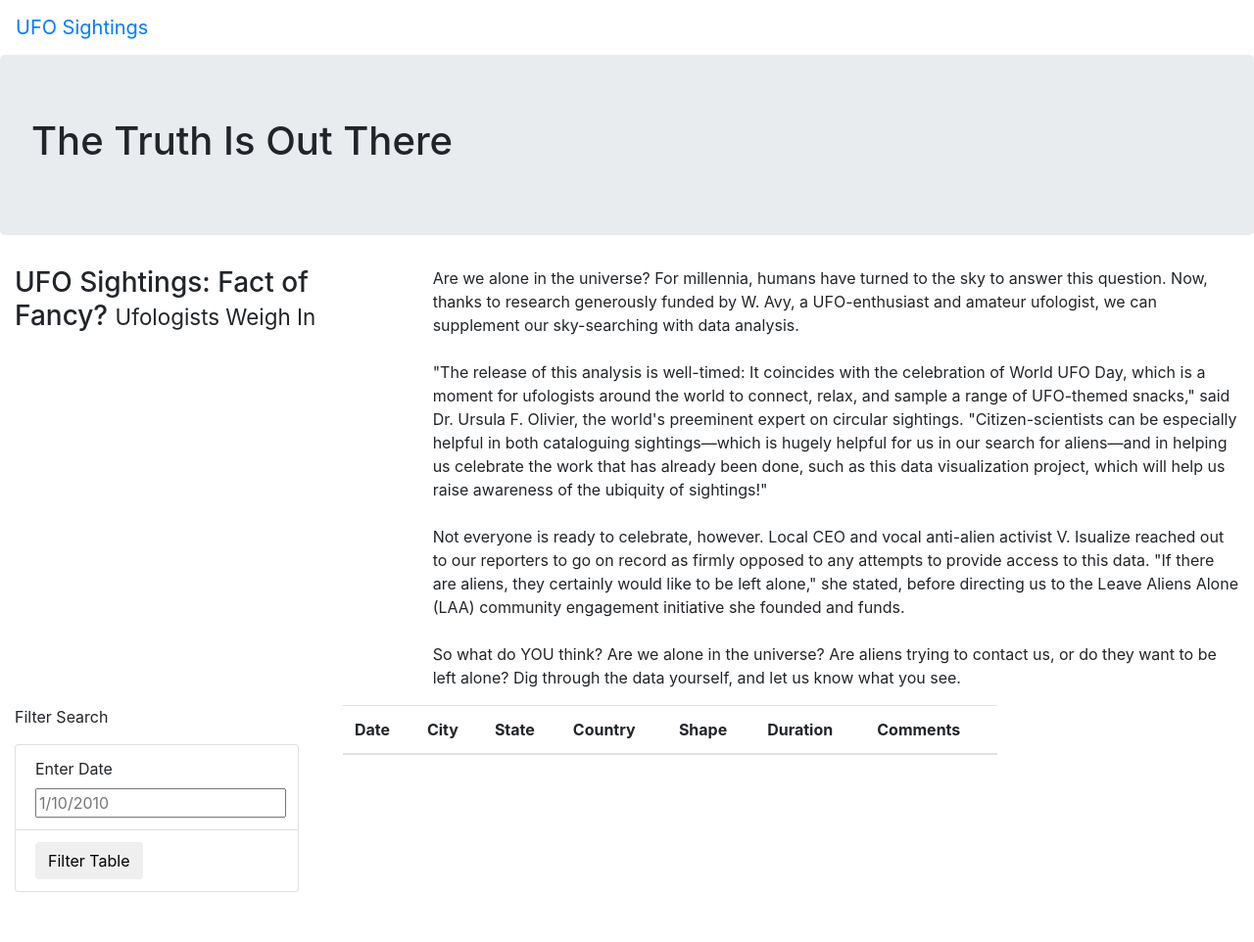
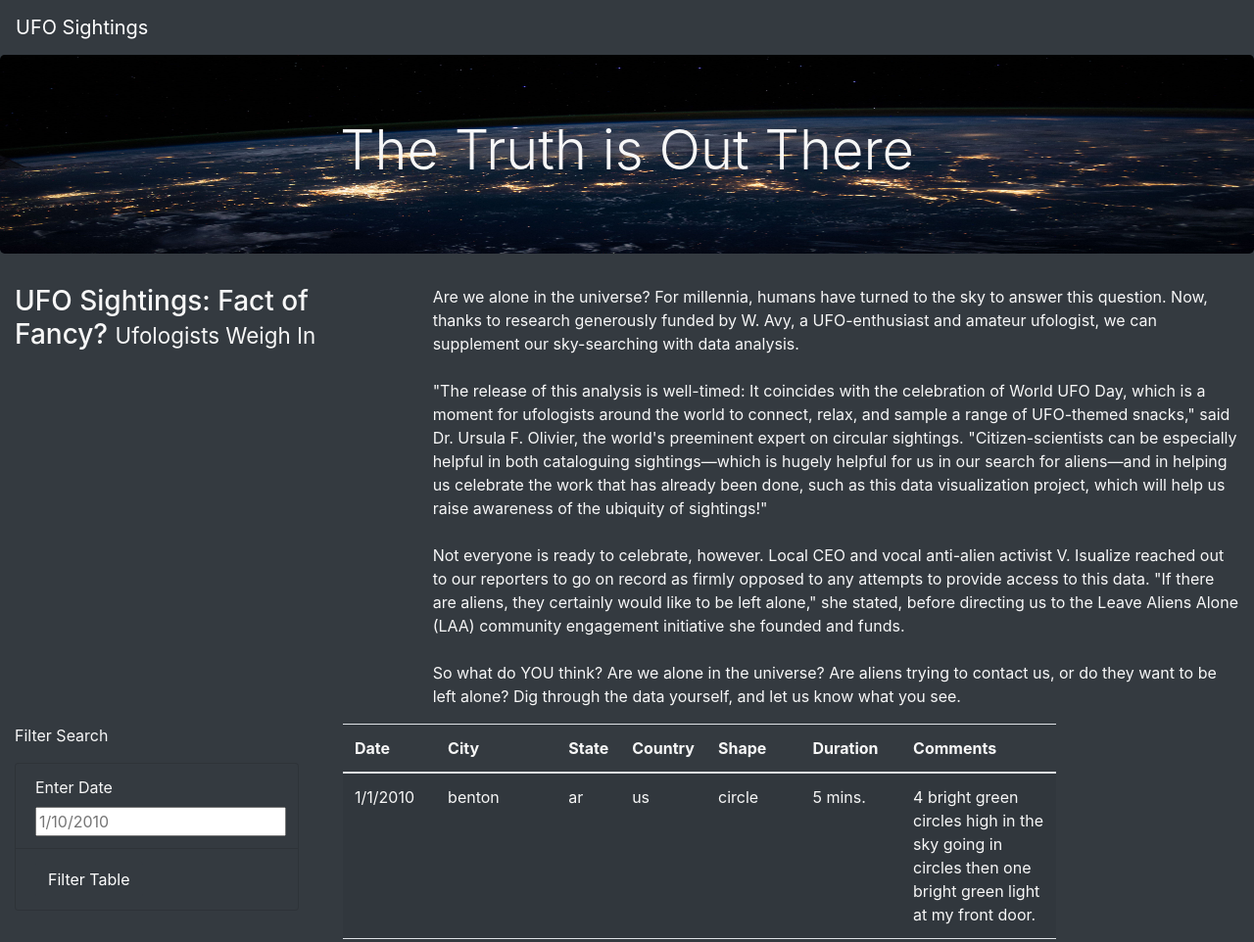
Before and after one commit to DannyHoKim/UFOs, a plain HTML site: page index.html in a window 1280 px wide. Shown: the top 962 px of the page at 98% size. Before the commit the page ends 911 px from the top, so only its background shows below. Drawn offline with nearby package versions, Linux system fonts and the light colour scheme.

Commit message:
css style elements added

```diff
--- a/index.html
+++ b/index.html
@@ -13,15 +13,15 @@
     />
     <link rel="stylesheet" href="static/css/style.css">
 </head>
-<body>
+<body class="bg-dark">
     <div class="wrapper">
-        <nav class="navbar navbar-expand-lg">
+        <nav class="navbar navbar-dark bg-dark navbar-expand-lg">
             <a class="navbar-brand" href="index.html">UFO Sightings</a>
         </nav>
     </div>
     <div class="jumbotron">
-        <h1>The Truth Is Out There</h1>
-    </div>
+        <h1 class="display-4">The Truth is Out There</h1>
+      </div>
     <div class="container-fluid">
         <div class="row">
           <div class="col-md-4">
@@ -30,8 +30,6 @@
           <div class="col-md-8">
             <p>
               Are we alone in the universe? For millennia, humans have turned to the sky to answer this question. Now, thanks to research generously funded by W. Avy, a UFO-enthusiast and amateur ufologist, we can supplement our sky-searching with data analysis.<br><br>"The release of this analysis is well-timed: It coincides with the celebration of World UFO Day, which is a moment for ufologists around the world to connect, relax, and sample a range of UFO-themed snacks," said Dr. Ursula F. Olivier, the world's preeminent expert on circular sightings. "Citizen-scientists can be especially helpful in both cataloguing sightings—which is hugely helpful for us in our search for aliens—and in helping us celebrate the work that has already been done, such as this data visualization project, which will help us raise awareness of the ubiquity of sightings!"<br><br>Not everyone is ready to celebrate, however. Local CEO and vocal anti-alien activist V. Isualize reached out to our reporters to go on record as firmly opposed to any attempts to provide access to this data. "If there are aliens, they certainly would like to be left alone," she stated, before directing us to the Leave Aliens Alone (LAA) community engagement initiative she founded and funds.<br><br>So what do YOU think? Are we alone in the universe? Are aliens trying to contact us, or do they want to be left alone? Dig through the data yourself, and let us know what you see.
-
-
             </p>
           </div>
         </div>
@@ -43,12 +41,12 @@
                 <p>Filter Search</p>
             </form>
             <ul class="list-group">
-                <li class="list-group-item">
+                <li class="list-group-item bg-dark">
                     <label for="date">Enter Date</label>
                     <input type="text" placeholder="1/10/2010" id="datetime" />
                 </li>
-                <li class="list-group-item">
-                    <button id="filter-btn" type="button" class="btn btn-default">Filter Table</button>
+                <li class="list-group-item bg-dark">
+                    <button id="filter-btn" type="button" class="btn btn-dark">Filter Table</button>
                 </li>
             </ul>
           </div>
@@ -72,5 +70,8 @@
           </div>
         </div>
       </div>
+      <script src="https://cdnjs.cloudflare.com/ajax/libs/d3/4.11.0/d3.js"></script>
+      <script src="static/js/data.js"></script>
+      <script src="static/js/app.js"></script>
 </body>
 </html>
--- a/static/css/style.css
+++ b/static/css/style.css
@@ -0,0 +1,9 @@
+body {
+
+    color: #f7f7f7;
+  }
+.jumbotron {
+    background-image: url("../images/nasa.jpg");
+    background-size: 100% 100%;
+    text-align: center;
+  }
```
Also changed, not shown: static/images/nasa.jpg (added).
